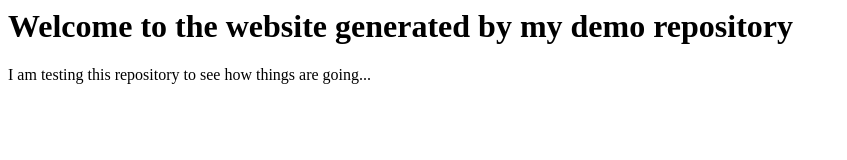
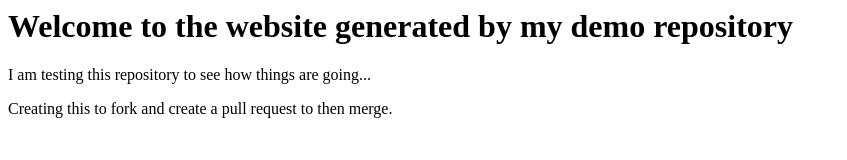
Before and after one commit to Esperos-ca/demo-repository, a website: page index.html in a window 1280 px wide. Shown: the whole page, without its empty margins (0-847 px from the left). Drawn offline with Linux system fonts and the light colour scheme.

Commit message:
Update index.html

```diff
--- a/index.html
+++ b/index.html
@@ -1,2 +1,3 @@
 <h1>Welcome to the website generated by my demo repository</h1>
 <p>I am testing this repository to see how things are going...</p>
+<p>Creating this to fork and create a pull request to then merge.</p>
```
